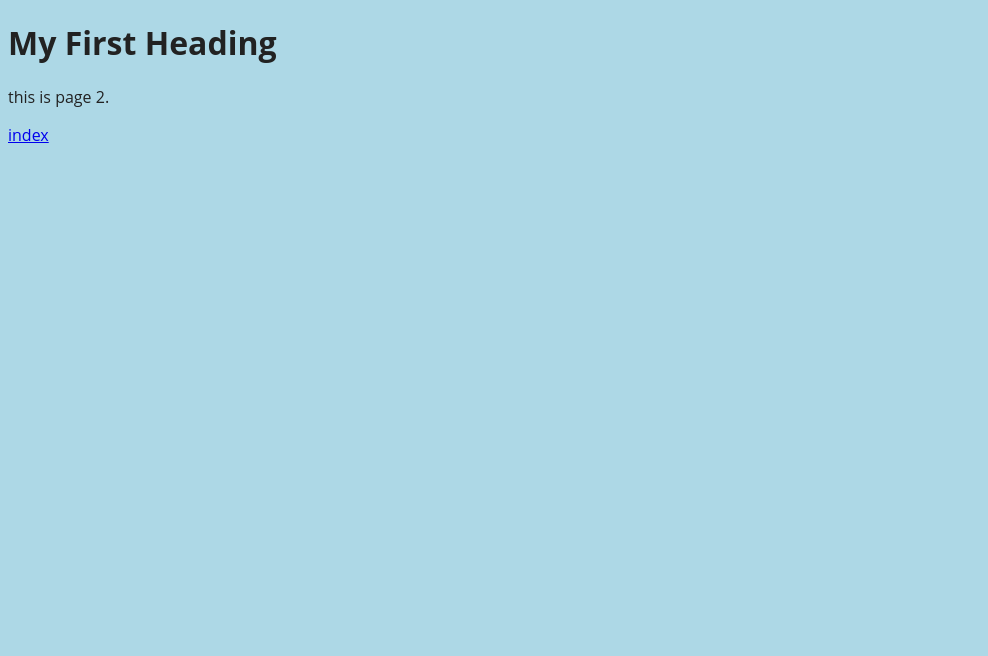
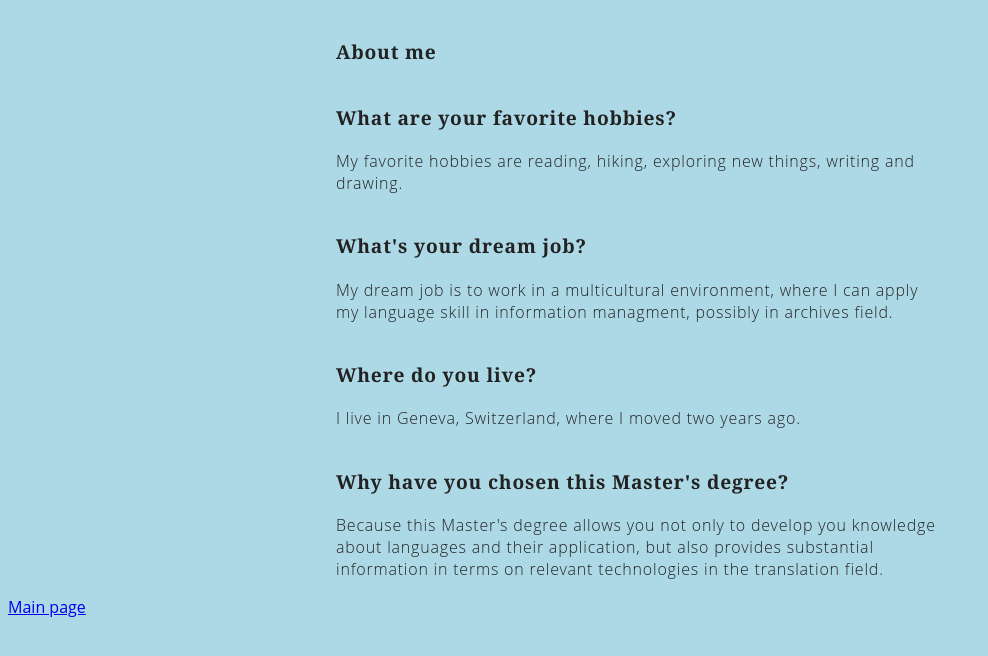
Before and after one commit to volhapontus/volhapontus, a plain HTML site: page page2.html in a window 1280 px wide. Shown: the whole page, without its empty margins (0-988 px from the left). Drawn offline with Linux system fonts and the light colour scheme.

Commit message:
Update page2.html

```diff
--- a/page2.html
+++ b/page2.html
@@ -1,14 +1,21 @@
 <!DOCTYPE html>
-<html>
+<html lang="en">
 	<head>
 		<link rel="stylesheet" href="css-file.css">
+		<title>More about me</title>
 	</head>
 	<body>
-
-	<h1>My First Heading</h1>
-
-	<p>this is page 2.</p>
-	<a href="index.html">index</a>
-
+<section class="questions-section">
+    <h1>About me</h1>
+    <h2>What are your favorite hobbies?</h2>
+    <p>My favorite hobbies are reading, hiking, exploring new things, writing and drawing.</p>
+    <h2>What's your dream job?</h2>
+    <p>My dream job is to work in a multicultural environment, where I can apply my language skill in information managment, possibly in archives field.</p>
+    <h2>Where do you live?</h2>
+    <p>I live in Geneva, Switzerland, where I moved two years ago.</p>
+    <h2>Why have you chosen this Master's degree?</h2>
+    <p>Because this Master's degree allows you not only to develop you knowledge about languages and their application, but also provides substantial information in terms on relevant technologies in the translation field.</p>
+</section>
+	<a href="index.html">Main page</a>
 	</body>
 </html>
```
